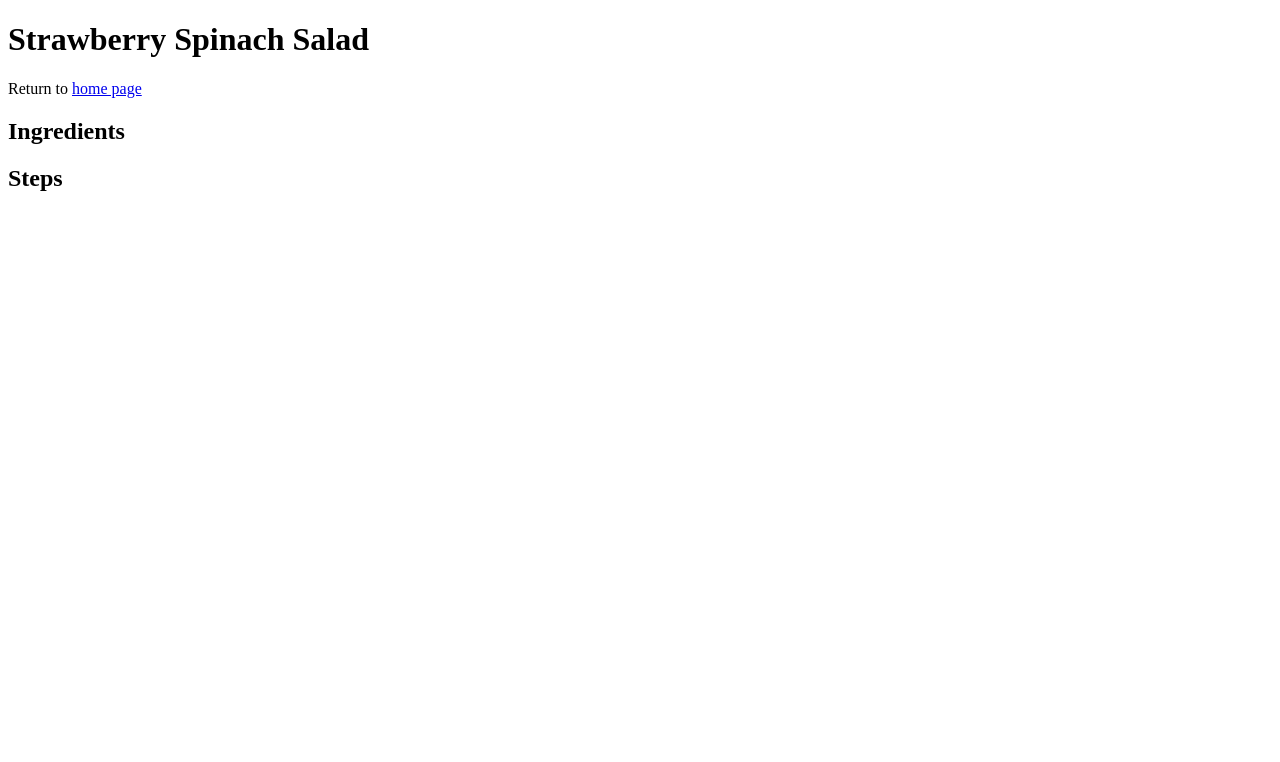
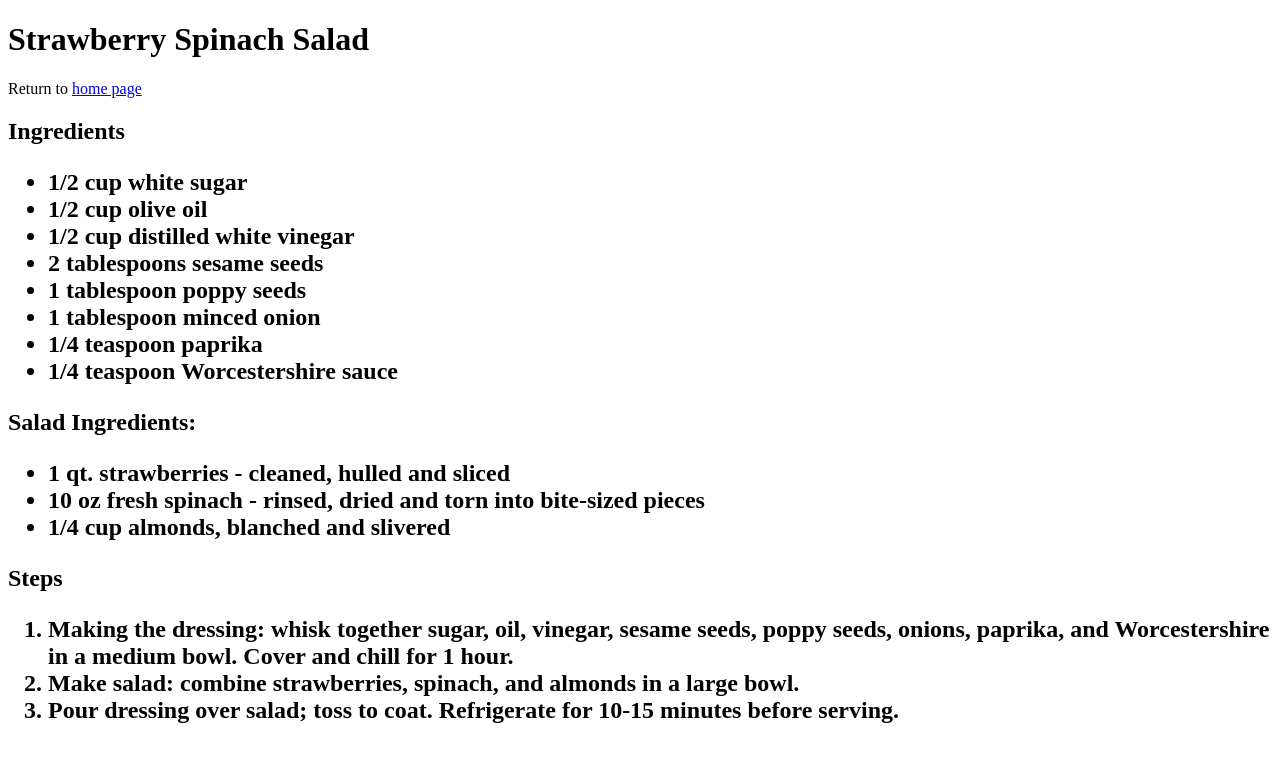
Before and after one commit to 3v3rdiaz/odin-recipes, a plain HTML site: page recipes/salad.html in a window 1280 px wide. Drawn offline with Linux system fonts and the light colour scheme.

Commit message:
Add strawberry salad ingredients and directions

```diff
--- a/recipes/salad.html
+++ b/recipes/salad.html
@@ -9,9 +9,35 @@
         <h1>Strawberry Spinach Salad</h1>
         <p>Return to <a href="../index.html">home page</a>
             <h2>Ingredients
+                <ul>
+                    <li>1/2 cup white sugar</li>
+                    <li>1/2 cup olive oil</li>
+                    <li>1/2 cup distilled white vinegar</li>
+                    <li>2 tablespoons sesame seeds</li>
+                    <li>1 tablespoon poppy seeds</li>
+                    <li>1 tablespoon minced onion</li>
+                    <li>1/4 teaspoon paprika</li>
+                    <li>1/4 teaspoon Worcestershire sauce</li>
+                </ul>
 
             </h2>
+            <h2>Salad Ingredients:
+                <ul>
+                    <li>1 qt. strawberries - cleaned, hulled and sliced</li>
+                    <li>10 oz fresh spinach - rinsed, dried and torn into bite-sized pieces</li>
+                    <li>1/4 cup almonds, blanched and slivered</li>
+                </ul>
+            </h2>
             <h2>Steps
+                <ol>
+                    <li>Making the dressing: whisk together sugar, oil, vinegar, sesame seeds, poppy seeds, onions, paprika, and Worcestershire in a medium bowl.
+                        Cover and chill for 1 hour.
+                    </li>
+                    <li>Make salad: combine strawberries, spinach, and almonds in a large bowl.</li>
+                    <li>Pour dressing over salad; toss to coat. Refrigerate for 10-15 minutes before serving.</li>
+
+
+                </ol>
 
             </h2>
     </body>
```
